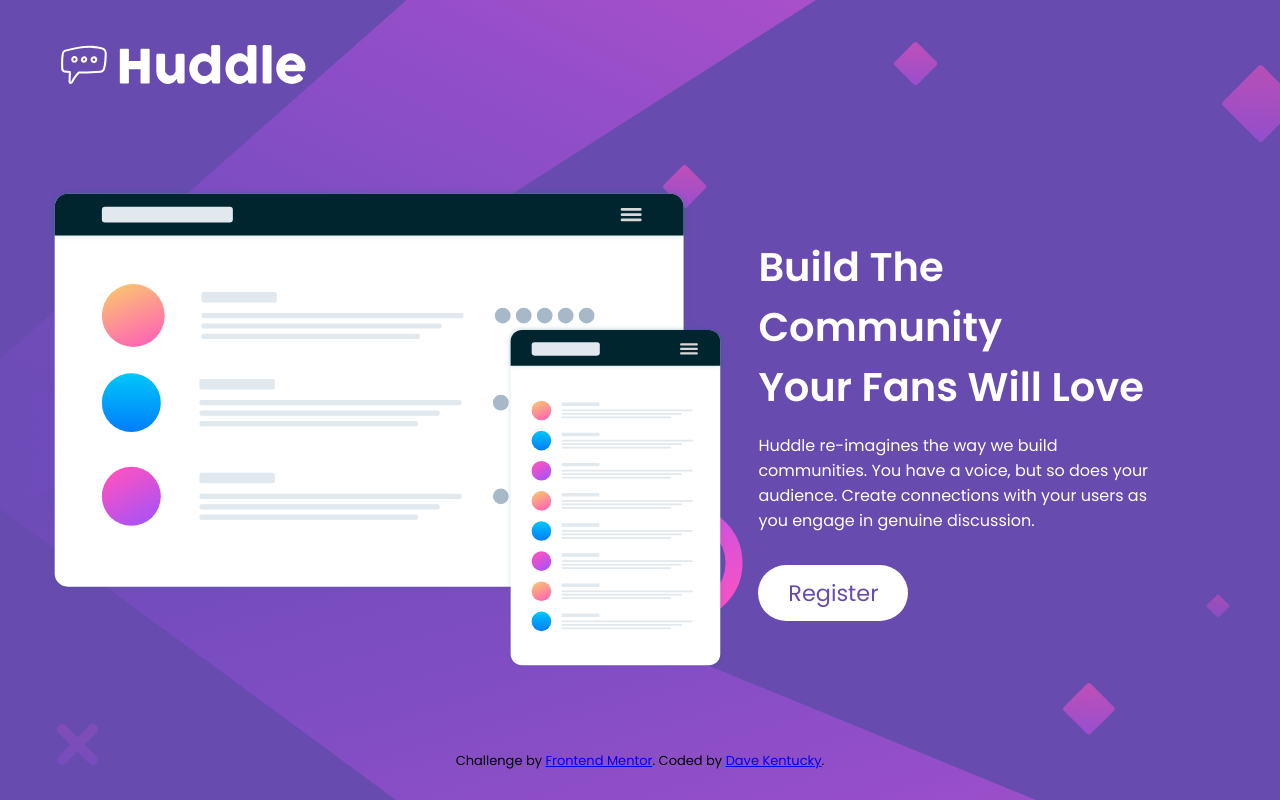
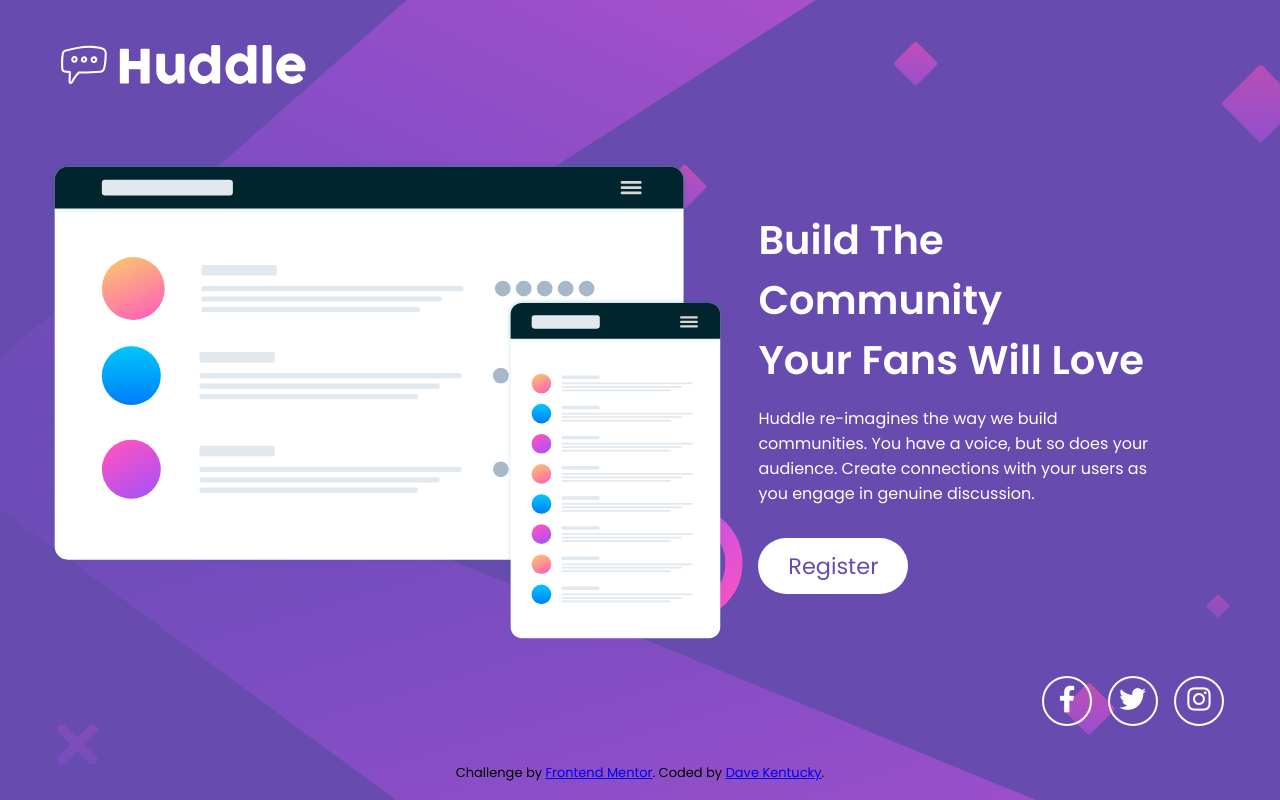
Before and after one commit to DaveKentucky/Frontend-landing-page, a plain HTML site: page index.html in a window 1280 px wide. Drawn offline with Linux system fonts and the light colour scheme.

Commit message:
Added social media buttons

```diff
--- a/index.html
+++ b/index.html
@@ -4,6 +4,7 @@
   <meta charset="UTF-8">
   <meta name="viewport" content="width=device-width, initial-scale=1.0"> <!-- displays site properly based on user's device -->
   <link rel="stylesheet" href="./style.css">
+  <link rel="stylesheet" href="https://use.fontawesome.com/releases/v5.12.1/css/all.css" crossorigin="anonymous">
 
   <link rel="icon" type="image/png" sizes="32x32" href="./images/favicon-32x32.png">
 
@@ -27,7 +28,12 @@
 
       <button id="register">Register</button>
     </div>
-    </div>
+  </div>
+  <div class="socials">
+    <button><i class="fab fa-facebook-f"></i></button>
+    <button><i class="fab fa-twitter"></i></button>
+    <button><i class="fab fa-instagram"></i></button>
+  </div>
 
   <footer>
     <p class="attribution">
--- a/style.scss
+++ b/style.scss
@@ -63,6 +63,14 @@ h2 {
 
 .text {
     grid-area: text-area;
+}
+
+.socials > button {
+    background: none;
+    color: white;
+    border-style: solid;
+    border-color: white;
+    border-radius: 50%;
 }
 
 /* mobile */
@@ -147,4 +155,19 @@ h2 {
             color: white;
         }
     }
+
+    .socials {
+        display: flex;
+        justify-content: flex-end;
+        margin-right: 2rem;
+        & > button {
+            width: 50px;
+            height: 50px;
+            margin: 0.5rem;
+        }
+    }
+
+    .fab {
+        transform: scale(2);
+    }
 }
```
Also changed, not shown: style.css, 1 other file.
